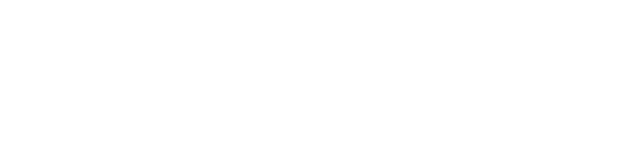
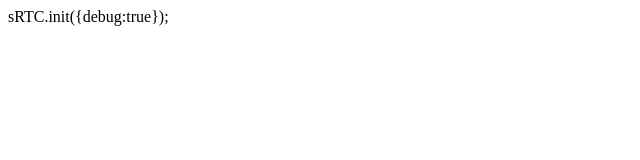
Before and after one commit to PierJS/Pier.js, a plain HTML site: page index.html in a window 1280 px wide. Shown: the whole page, without its empty margins (0-640 px from the left). Drawn offline with Linux system fonts and the light colour scheme.

Commit message:
updated demo page

```diff
--- a/index.html
+++ b/index.html
@@ -5,5 +5,6 @@
                 <script src = "src/sRTC.js"></script>
         </head>
         <body>
+            sRTC.init({debug:true});
         </body>
 </html>
```
